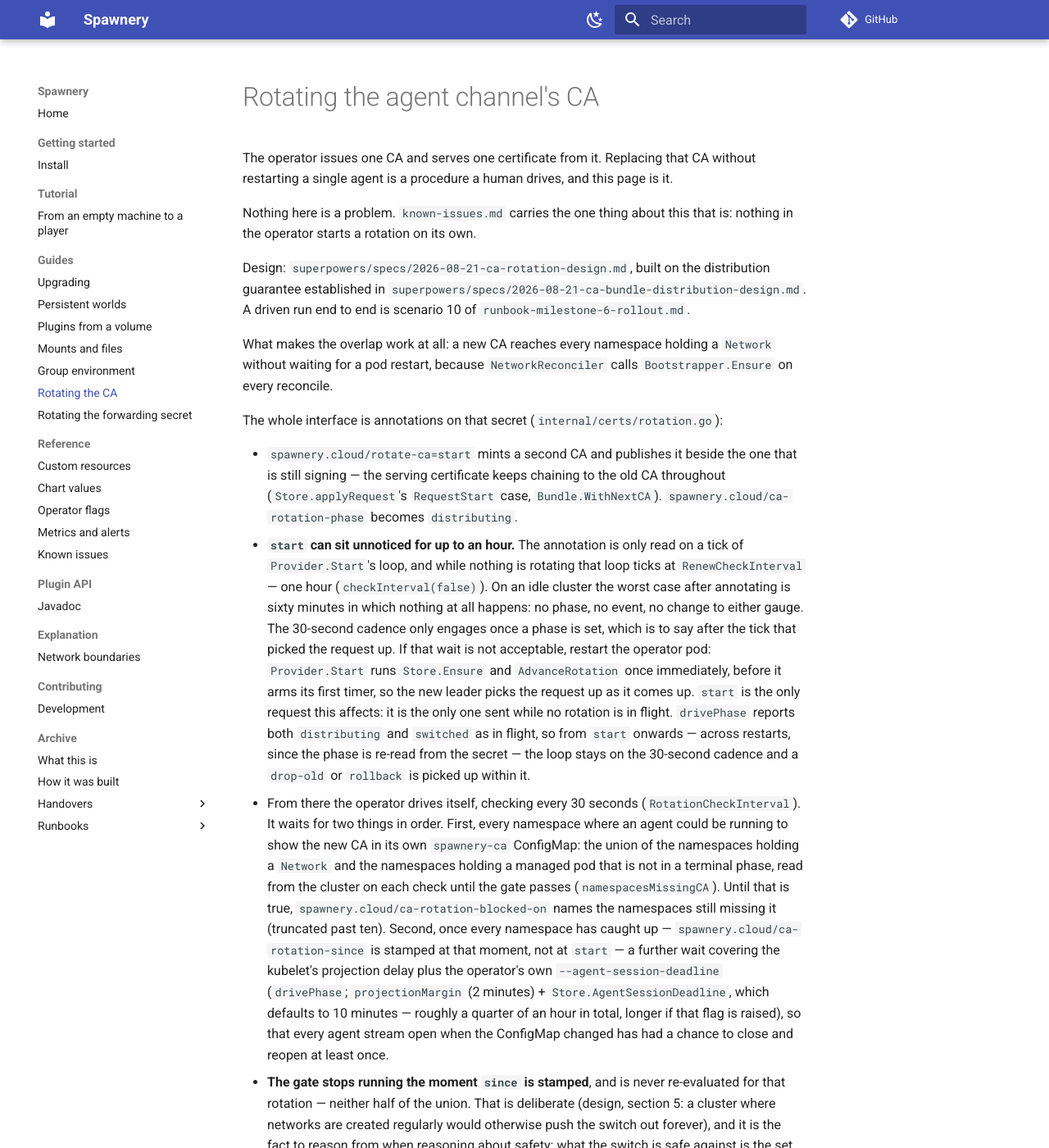
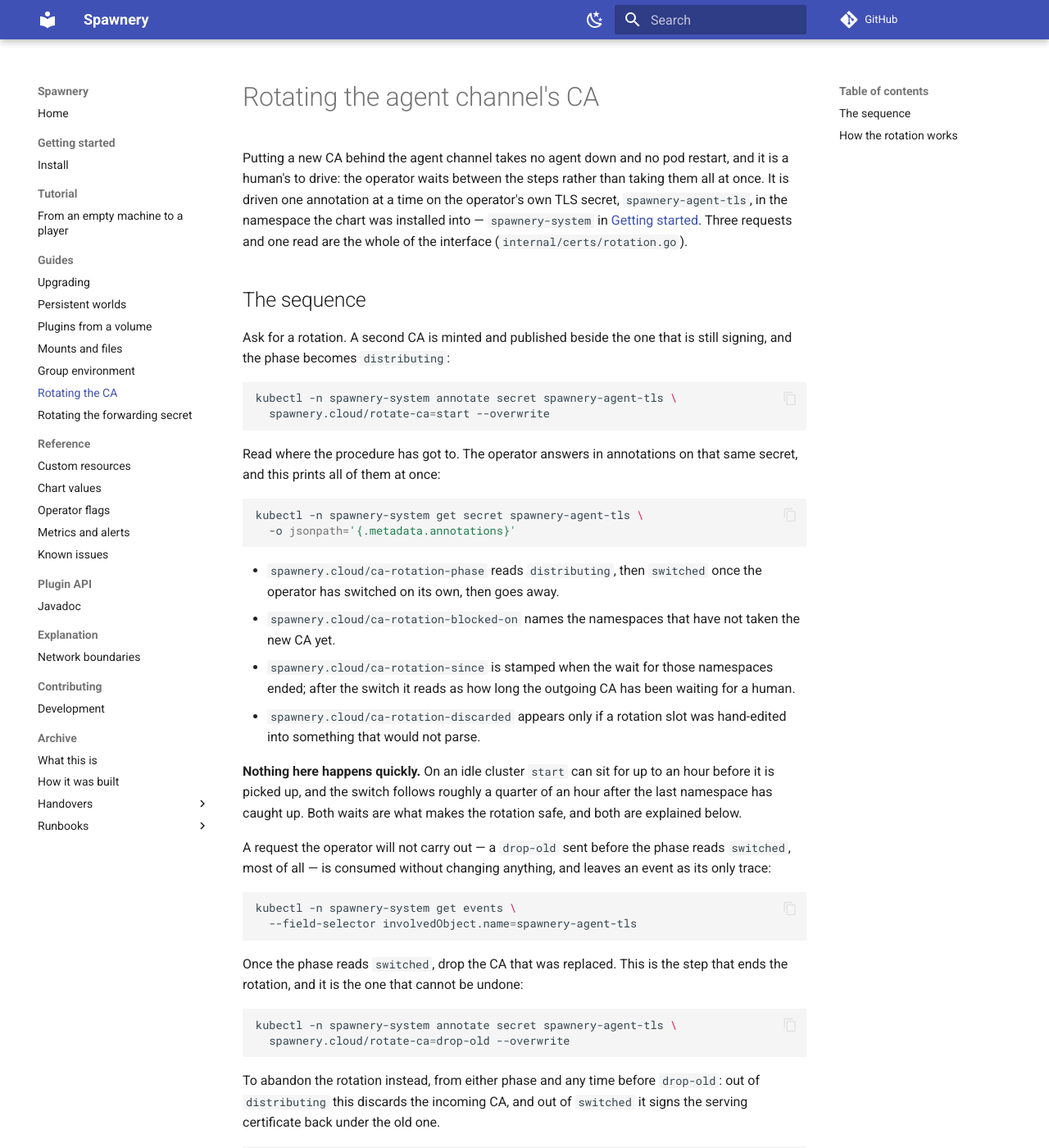
Before and after one commit to spawnery/spawnery, an MkDocs documentation site: the page built from docs/guides/rotating-the-ca.md, in a window 1280 px wide and 1400 px high. Shown: the whole window at 82% size. Built offline with MkDocs 1.6.1 and Material for MkDocs 9.7.7, drawn with Linux system fonts in a browser that asks for light colours; comment, search, counter and statistics services are not loaded; some of the changed text lies outside the part shown.

Commit message:
docs(guides): rotating the CA opens with the commands
The page ran 187 lines before anything a reader could copy, and the
one block it had was an annotation value rather than a command. The
sequence a human actually performs -- start, read the phase back,
drop-old, and the rollback that abandons it -- existed only as prose
about annotation names.

It is now the first screen, derived from internal/certs/rotation.go,
whose own comment calls those annotations "the whole operator
interface to a rotation". No output is shown: no cluster ran, and a
plausible-looking result on a security procedure is worse than none.

The existing 2,394 words are untouched and follow under a heading of
their own -- the sorted-line diff reports 57 added lines and none
removed.

Co-Authored-By: Claude Opus 5 (1M context) <noreply@anthropic.com>
Claude-Session: https://claude.ai/code/session_01RhLpABDQDo2jeWRbfNEdtT

````diff
--- a/docs/guides/rotating-the-ca.md
+++ b/docs/guides/rotating-the-ca.md
@@ -1,4 +1,77 @@
 # Rotating the agent channel's CA
+
+Putting a new CA behind the agent channel takes no agent down and no pod
+restart, and it is a human's to drive: the operator waits between the steps
+rather than taking them all at once. It is driven one annotation at a time on
+the operator's own TLS secret, `spawnery-agent-tls`, in the namespace the
+chart was installed into — `spawnery-system` in
+[Getting started](../getting-started/index.md). Three requests and one read
+are the whole of the interface (`internal/certs/rotation.go`).
+
+## The sequence
+
+Ask for a rotation. A second CA is minted and published beside the one that is
+still signing, and the phase becomes `distributing`:
+
+```bash
+kubectl -n spawnery-system annotate secret spawnery-agent-tls \
+  spawnery.cloud/rotate-ca=start --overwrite
+```
+
+Read where the procedure has got to. The operator answers in annotations on
+that same secret, and this prints all of them at once:
+
+```bash
+kubectl -n spawnery-system get secret spawnery-agent-tls \
+  -o jsonpath='{.metadata.annotations}'
+```
+
+- `spawnery.cloud/ca-rotation-phase` reads `distributing`, then `switched`
+  once the operator has switched on its own, then goes away.
+- `spawnery.cloud/ca-rotation-blocked-on` names the namespaces that have not
+  taken the new CA yet.
+- `spawnery.cloud/ca-rotation-since` is stamped when the wait for those
+  namespaces ended; after the switch it reads as how long the outgoing CA has
+  been waiting for a human.
+- `spawnery.cloud/ca-rotation-discarded` appears only if a rotation slot was
+  hand-edited into something that would not parse.
+
+**Nothing here happens quickly.** On an idle cluster `start` can sit for up to
+an hour before it is picked up, and the switch follows roughly a quarter of an
+hour after the last namespace has caught up. Both waits are what makes the
+rotation safe, and both are explained below.
+
+A request the operator will not carry out — a `drop-old` sent before the phase
+reads `switched`, most of all — is consumed without changing anything, and
+leaves an event as its only trace:
+
+```bash
+kubectl -n spawnery-system get events \
+  --field-selector involvedObject.name=spawnery-agent-tls
+```
+
+Once the phase reads `switched`, drop the CA that was replaced. This is the
+step that ends the rotation, and it is the one that cannot be undone:
+
+```bash
+kubectl -n spawnery-system annotate secret spawnery-agent-tls \
+  spawnery.cloud/rotate-ca=drop-old --overwrite
+```
+
+To abandon the rotation instead, from either phase and any time before
+`drop-old`: out of `distributing` this discards the incoming CA, and out of
+`switched` it signs the serving certificate back under the old one.
+
+```bash
+kubectl -n spawnery-system annotate secret spawnery-agent-tls \
+  spawnery.cloud/rotate-ca=rollback --overwrite
+```
+
+There is no fourth request and no step in between: from `start` to `switched`
+the operator drives itself. The rest of this page is what it is waiting for,
+what it refuses, and when to start.
+
+## How the rotation works
 
 The operator issues one CA and serves one certificate from it. Replacing that
 CA without restarting a single agent is a procedure a human drives, and this
````
